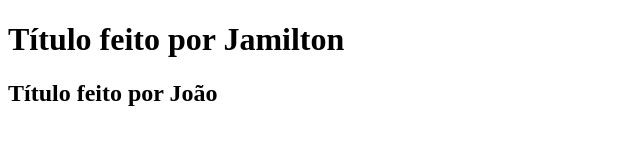
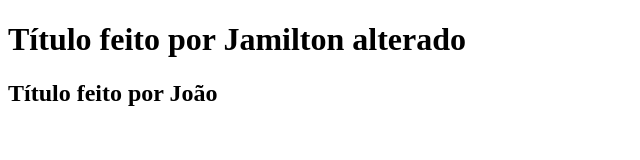
Before and after one commit to artthmachado/AULA-GIT-ESSENCIAL, a plain HTML site: page index.html in a window 1280 px wide. Shown: the whole page, without its empty margins (0-640 px from the left). Drawn offline with Linux system fonts and the light colour scheme.

Commit message:
título 1 alterado por jamilton

```diff
--- a/index.html
+++ b/index.html
@@ -7,7 +7,7 @@
 </head>
 <body>
 
-    <h1>Título feito por Jamilton</h1>
+    <h1>Título feito por Jamilton alterado</h1>
     <h2>Título feito por João</h2>
 
 </body>
```
